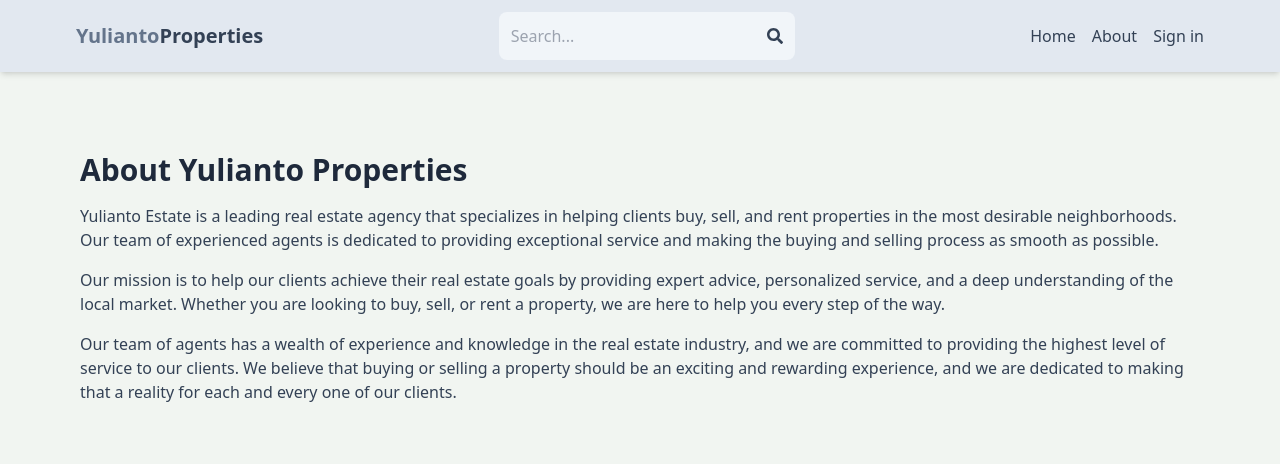
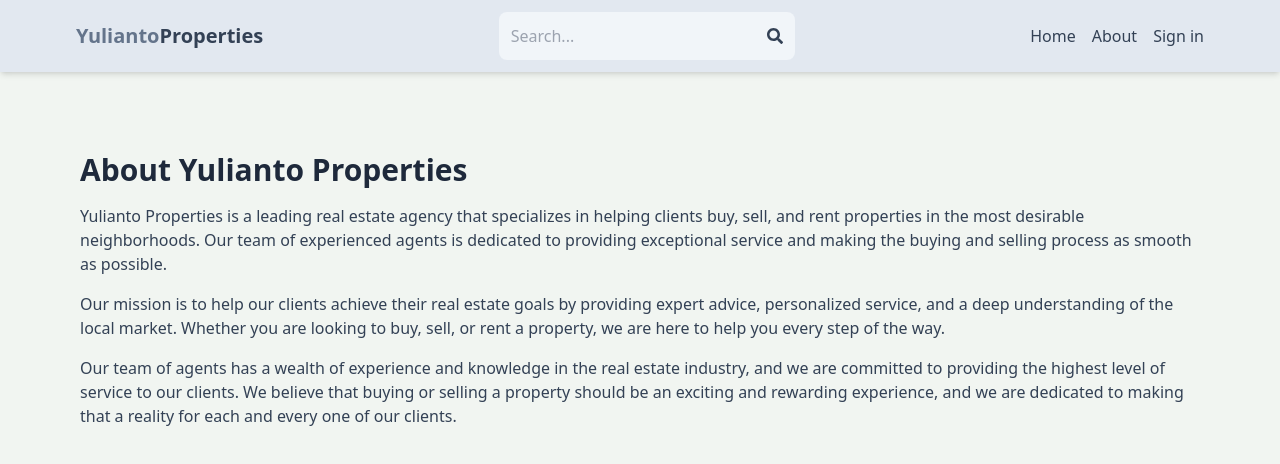
Before and after one commit to yuliantocode93/crud-mern-estate, a React (Vite) app in the folder client/: page /about in a window 1280 px wide. Shown: the top 464 px of the page. Built offline with nearby package versions, Linux system fonts and the light colour scheme; no server answers.

Commit message:
revisi about

```diff
--- a/client/src/pages/About.jsx
+++ b/client/src/pages/About.jsx
@@ -5,8 +5,8 @@
     <div className="py-20 px-4 max-w-6xl mx-auto">
       <h1 className="text-3xl font-bold mb-4 text-slate-800">About Yulianto Properties</h1>
       <p className="mb-4 text-slate-700">
-        Yulianto Estate is a leading real estate agency that specializes in helping clients buy, sell, and rent properties in the most desirable neighborhoods. Our team of experienced agents is dedicated to providing exceptional service and
-        making the buying and selling process as smooth as possible.
+        Yulianto Properties is a leading real estate agency that specializes in helping clients buy, sell, and rent properties in the most desirable neighborhoods. Our team of experienced agents is dedicated to providing exceptional service
+        and making the buying and selling process as smooth as possible.
       </p>
       <p className="mb-4 text-slate-700">
         Our mission is to help our clients achieve their real estate goals by providing expert advice, personalized service, and a deep understanding of the local market. Whether you are looking to buy, sell, or rent a property, we are here
```
